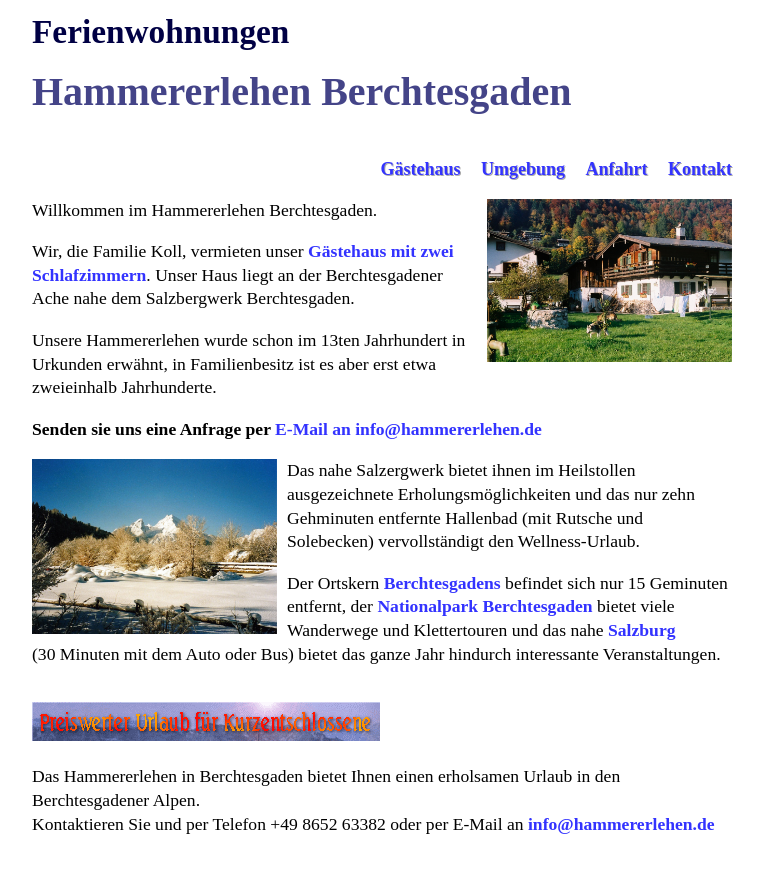
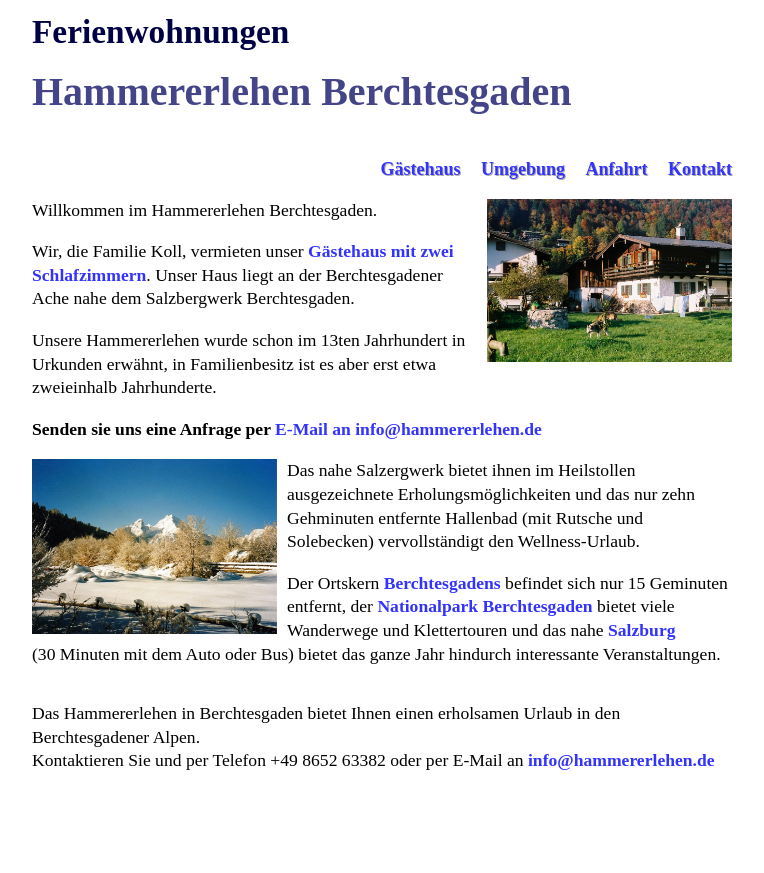
Before and after one commit to TomK32/website, a Jekyll site: the page built from index.html, in a window 1280 px wide. Shown: the top 873 px of the page, without its empty margins (258-1022 px from the left). Built offline with Jekyll 4.4.1, drawn with Linux system fonts in a browser that asks for light colours; some web fonts are replaced.

Commit message:
Remove banner to berchtesgaden last minute

```diff
--- a/index.html
+++ b/index.html
@@ -22,4 +22,3 @@ Das nahe Salzergwerk bietet ihnen im Heilstollen ausgezeichnete Erholungsmöglic
 <p>Der Ortskern <a href="umgebung.html">Berchtesgadens</a> befindet sich nur 15&nbsp;Geminuten entfernt, der <a href="nationalpark.html">Nationalpark Berchtesgaden</a> bietet viele Wanderwege und Klettertouren und das nahe <a href="salzburg.html">Salzburg</a> (30&nbsp;Minuten mit dem Auto oder Bus) bietet das ganze Jahr hindurch interessante Veranstaltungen.</p>
 
 <div class="clear"></div>
-<p><a href="http://www.berchtesgaden-last-minute.de/"><img src="images/banner_berchtesgaden.gif" /></a></p>
```
